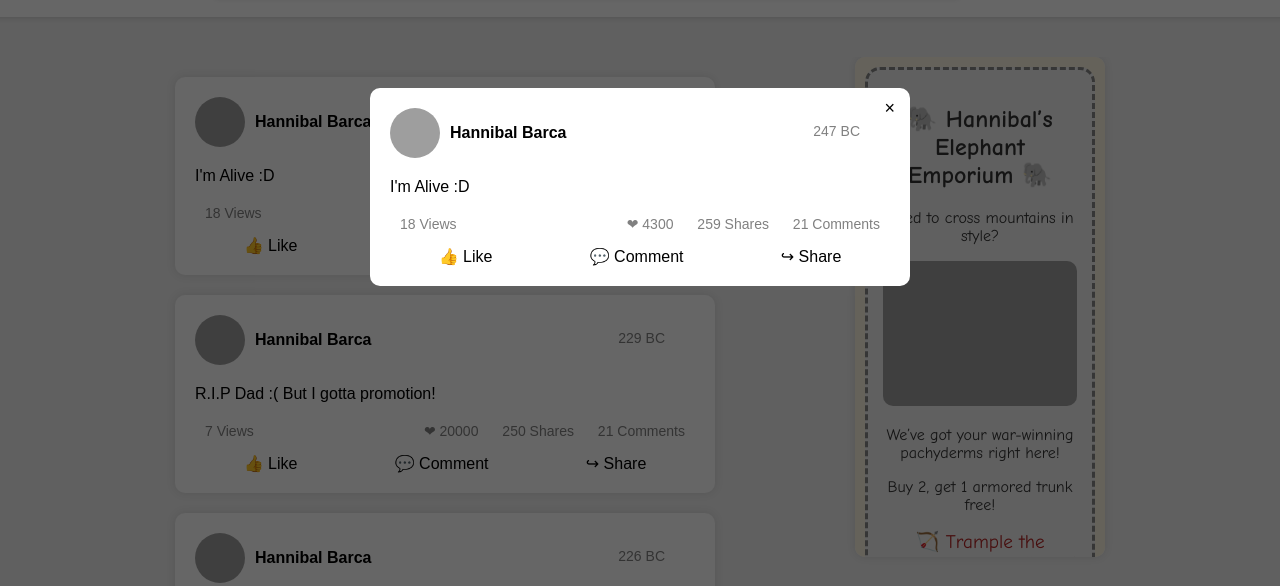
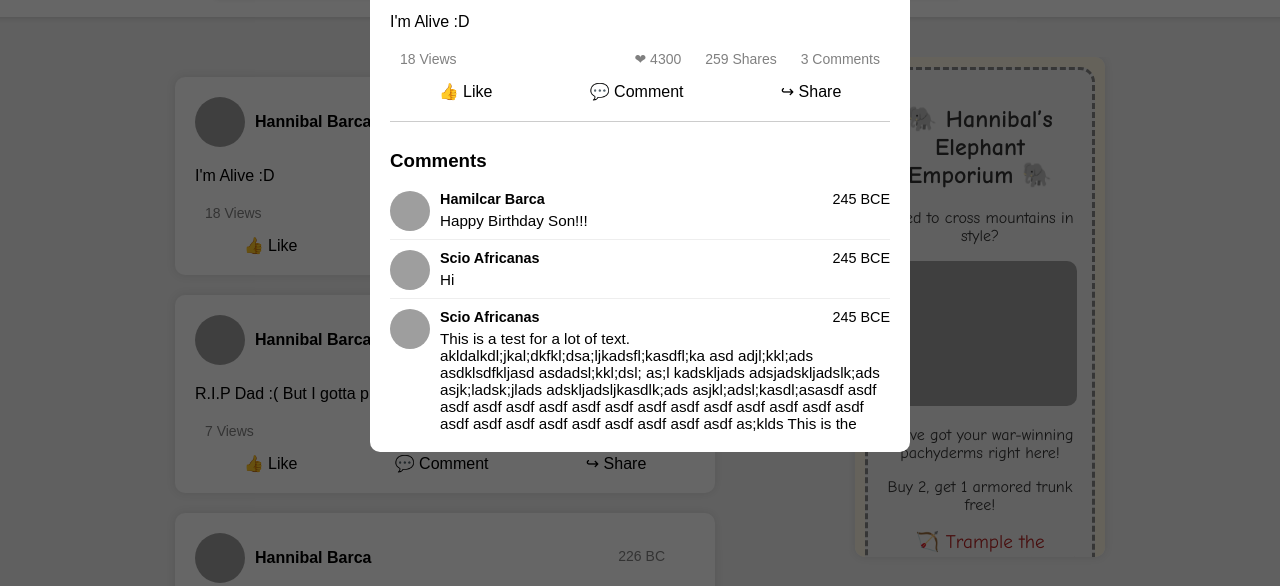
Before and after one commit to e-j-present/e-j-present.github.io, a plain HTML site: page index.html in a window 1280 px wide. Both pictures are taken after a click on the element 445 px from the left and 389 px from the top of the page. Shown: the part 213-799 px from the top of the page. Drawn offline with Linux system fonts and the light colour scheme; grey boxes are pictures that could not be loaded.

Commit message:
Added comment section for each post, and the comment number changes depending on the number of comments

```diff
--- a/CSS/style.css
+++ b/CSS/style.css
@@ -92,7 +92,47 @@ body {
     color: gray;
   }
 
-  /*  Above is for all the posts, below is for the menu and add and profile */
+  /* Comments */
+  .comment-section {
+    margin-top: 20px;
+    max-height: 300px;
+    overflow-y: auto;
+    border-top: 1px solid #ccc;
+    padding-top: 10px;
+  }
+
+  .single-comment {
+    display: flex;
+    align-items: flex-start;
+    margin-bottom: 10px;
+    border-bottom: 1px solid #eee;
+    padding-bottom: 8px;
+  }
+
+  .comment-profile-pic {
+    width: 40px;
+    height: 40px;
+    border-radius: 50%;
+    margin-right: 10px;
+  }
+
+  .comment-content {
+    flex: 1;
+  }
+
+  .comment-header {
+    display: flex;
+    justify-content: space-between;
+    font-size: 0.9em;
+    margin-bottom: 5px;
+  }
+
+  .comment-text {
+    font-size: 0.95em;
+  }
+
+
+  /*  below is for the menu and add and profile */
 
   .top-bar {
     width: 100%;
--- a/JS_Scripts/scripts.js
+++ b/JS_Scripts/scripts.js
@@ -18,6 +18,27 @@ const posts = [
     shares: 259,
     comments: 21,
     date: "247 BC",
+    comment: [
+        {
+            profile_pic: "Images/scipio.png",
+            name: "Hamilcar Barca",
+            date: "245 BCE",
+            comment: "Happy Birthday Son!!!"
+        },
+        {
+            profile_pic: "Images/pfp.png",
+            name: "Scio Africanas",
+            date: "245 BCE",
+            comment: "Hi"
+        },
+        {
+            profile_pic: "Images/pfp.png",
+            name: "Scio Africanas",
+            date: "245 BCE",
+            comment: "This is a test for a lot of text. akldalkdl;jkal;dkfkl;dsa;ljkadsfl;kasdfl;ka asd adjl;kkl;ads asdklsdfkljasd asdadsl;kkl;dsl; as;l kadskljads adsjadskljadslk;ads asjk;ladsk;jlads adskljadsljkasdlk;ads asjkl;adsl;kasdl;asasdf asdf asdf asdf asdf asdf asdf asdf asdf asdf asdf asdf asdf asdf asdf asdf asdf asdf asdf asdf asdf asdf asdf asdf  as;klds This is the end."
+        },
+    ]
+
   },
   {
     views: 7,
@@ -26,6 +47,14 @@ const posts = [
     shares: 250,
     comments: 21,
     date: "229 BC",
+    comment: [
+        {
+            profile_pic: "Images/pfp.png",
+            name: "Scio Africanas",
+            date: "245 BCE",
+            comment: "Hi"
+        },
+    ]
   },
   {
     views: 7,
@@ -34,6 +63,9 @@ const posts = [
     shares: 250,
     comments: 21,
     date: "226 BC",
+    comment: [
+
+    ]
   },
   {
     views: 7,
@@ -42,6 +74,9 @@ const posts = [
     shares: 250,
     comments: 21,
     date: "221 BC",
+    comment: [
+
+    ]
   },
   {
     views: 7,
@@ -50,6 +85,9 @@ const posts = [
     shares: 250,
     comments: 21,
     date: "219 BC",
+    comment: [
+
+    ]
   },
   {
     views: 7,
@@ -58,6 +96,9 @@ const posts = [
     shares: 250,
     comments: 21,
     date: "218 BC",
+    comment: [
+
+    ]
   },
   {
     views: 7,
@@ -66,6 +107,9 @@ const posts = [
     shares: 250,
     comments: 21,
     date: "218 BC",
+    comment: [
+
+    ]
   },
   {
     views: 7,
@@ -74,6 +118,9 @@ const posts = [
     shares: 250,
     comments: 21,
     date: "218 BC",
+    comment: [
+
+    ]
   },
   {
     views: 7,
@@ -82,6 +129,9 @@ const posts = [
     shares: 250,
     comments: 21,
     date: "218 BC",
+    comment: [
+
+    ]
   },
   {
     views: 7,
@@ -90,6 +140,9 @@ const posts = [
     shares: 250,
     comments: 21,
     date: "218 BC",
+    comment: [
+
+    ]
   },
   {
     views: 7,
@@ -98,6 +151,9 @@ const posts = [
     shares: 250,
     comments: 21,
     date: "217 BC",
+    comment: [
+
+    ]
   },
   {
     views: 7,
@@ -106,6 +162,9 @@ const posts = [
     shares: 250,
     comments: 21,
     date: "217 BC",
+    comment: [
+
+    ]
   },
   {
     views: 7,
@@ -114,6 +173,9 @@ const posts = [
     shares: 250,
     comments: 21,
     date: "217 BC",
+    comment: [
+
+    ]
   },
   {
     views: 7,
@@ -122,6 +184,9 @@ const posts = [
     shares: 250,
     comments: 21,
     date: "217 BC",
+    comment: [
+
+    ]
   },
   {
     views: 7,
@@ -130,6 +195,9 @@ const posts = [
     shares: 250,
     comments: 21,
     date: "217 BC",
+    comment: [
+
+    ]
   },
   {
     views: 7,
@@ -138,6 +206,9 @@ const posts = [
     shares: 250,
     comments: 21,
     date: "217 BC",
+    comment: [
+
+    ]
   },
   {
     views: 7,
@@ -146,6 +217,9 @@ const posts = [
     shares: 250,
     comments: 21,
     date: "217 BC",
+    comment: [
+
+    ]
   },
   {
     views: 7,
@@ -154,6 +228,9 @@ const posts = [
     shares: 250,
     comments: 21,
     date: "216 BC",
+    comment: [
+
+    ]
   },
   {
     views: 7,
@@ -162,6 +239,9 @@ const posts = [
     shares: 250,
     comments: 21,
     date: "215 BC",
+    comment: [
+
+    ]
   },
   {
     views: 7,
@@ -170,6 +250,9 @@ const posts = [
     shares: 250,
     comments: 21,
     date: "213 BC",
+    comment: [
+
+    ]
   },
   {
     views: 7,
@@ -178,6 +261,9 @@ const posts = [
     shares: 250,
     comments: 21,
     date: "212 BC",
+    comment: [
+
+    ]
   },
   {
     views: 7,
@@ -186,6 +272,9 @@ const posts = [
     shares: 250,
     comments: 21,
     date: "211 BC",
+    comment: [
+
+    ]
   },
   {
     views: 7,
@@ -194,6 +283,9 @@ const posts = [
     shares: 250,
     comments: 21,
     date: "209 BC",
+    comment: [
+
+    ]
   },
   {
     views: 7,
@@ -202,6 +294,9 @@ const posts = [
     shares: 250,
     comments: 21,
     date: "207 BC",
+    comment: [
+
+    ]
   },
   {
     views: 7,
@@ -210,6 +305,9 @@ const posts = [
     shares: 250,
     comments: 21,
     date: "204 BC",
+    comment: [
+
+    ]
   },
   {
     views: 7,
@@ -218,6 +316,9 @@ const posts = [
     shares: 250,
     comments: 21,
     date: "203 BC",
+    comment: [
+
+    ]
   },
   {
     views: 7,
@@ -226,7 +327,12 @@ const posts = [
     shares: 250,
     comments: 21,
     date: "2 BC",
+    comment: [
+
+    ]
   },
+
+
   // Add more posts here
 ];
 
@@ -238,6 +344,10 @@ function renderPosts() {
   posts.forEach((post) => {
     const postEl = document.createElement("div");
     postEl.className = "post";
+
+    // Ensure comments count is synced with the actual array length
+    const commentCount = post.comment ? post.comment.length : 0;
+
     postEl.innerHTML = `
       <div class="post-header">
         <img class="profile-pic" src="Images/pfp.png" alt="Profile">
@@ -250,7 +360,7 @@ function renderPosts() {
         <div>
           <span>❤ ${post.likes}</span>
           <span>${post.shares} Shares</span>
-      <span>${post.comments} Comments</span>
+          <span>${commentCount} Comments</span>
         </div>
       </div>
       <div class="post-icons">
@@ -259,12 +369,34 @@ function renderPosts() {
         <span>↪ Share</span>
       </div>
     `;
+
     postEl.addEventListener("click", () => openModal(post));
     postsContainer.appendChild(postEl);
   });
 }
 
+
 function openModal(post) {
+    let commentsHTML = "";
+    if (post.comment && post.comment.length > 0) {
+      commentsHTML = post.comment.map((c) => `
+        <div class="single-comment">
+          <img src="${c.profile_pic}" alt="pfp" class="comment-profile-pic">
+          <div class="comment-content">
+            <div class="comment-header">
+              <strong>${c.name}</strong>
+              <span class="comment-date">${c.date}</span>
+            </div>
+            <div class="comment-text">${c.comment}</div>
+          </div>
+        </div>
+      `).join("");
+    } else {
+      commentsHTML = `<div class="no-comments" style="color: gray;">No Comments Yet!</div>`;
+    }
+
+    // Ensure comments count is synced with the actual array length
+    const commentCount = post.comment ? post.comment.length : 0;
     modalContent.innerHTML = `
       <span class="close-btn" onclick="closeModal()">&times;</span>
       <div class="post-header">
@@ -278,7 +410,7 @@ function openModal(post) {
         <div>
           <span>❤ ${post.likes}</span>
           <span>${post.shares} Shares</span>
-    <span>${post.comments} Comments</span>
+          <span>${commentCount} Comments</span>
         </div>
       </div>
       <div class="post-icons">
@@ -286,12 +418,24 @@ function openModal(post) {
         <span>💬 Comment</span>
         <span>↪ Share</span>
       </div>
+      <div class="comment-section">
+        <h3>Comments</h3>
+        <div class="comment-box">
+          ${commentsHTML}
+        </div>
+      </div>
     `;
     modal.style.display = "flex";
   }
 
+
 function closeModal() {
   modal.style.display = "none";
 }
+modal.addEventListener("click", function (e) {
+  if (e.target === modal) {
+    closeModal();
+  }
+});
 
 renderPosts();
--- a/index.html
+++ b/index.html
@@ -22,7 +22,7 @@
 
       <div class="menu">
         <a href="profile.html">Profile</a>
-        <a href="friends.html">Friends</a>
+        <a href="test.html">Friends</a>
         <a href="#">Reals</a>
       </div>
     </div>
@@ -36,12 +36,25 @@
         </div>
       </div>
 
-      <!-- THE DIV ABOVE IS FOR THE MENU AND THE DIV BELOW IS FOR ALL THE POSTS -->
+      <!-- UNDO HERE -->
       <div id="posts-container"></div>
 
       <div class="modal" id="post-modal">
         <div class="modal-content" id="modal-content">
-          <span class="close-btn" onclick="closeModal()">&times;</span>
+          <span class="close-btn" onclick="document.getElementById('postModal').style.display='none'">&times;</span>
+
+          <div class="post-text" id="modalPostText">
+            <p>This is the full content of the post. Previously hidden text is now visible.</p>
+          </div>
+
+          <!-- Comment Section -->
+          <div class="comment-section">
+            <h3>Comments</h3>
+            <div class="comment-box" id="modalCommentBox">
+              <!-- Comments will be inserted here dynamically -->
+            </div>
+            <div class="no-comments" id="noCommentsMessage" style="display: none;">No Comments Yet!</div>
+          </div>
         </div>
       </div>
     </div>
```
Lines whose indentation alone changed are shown as unchanged.
